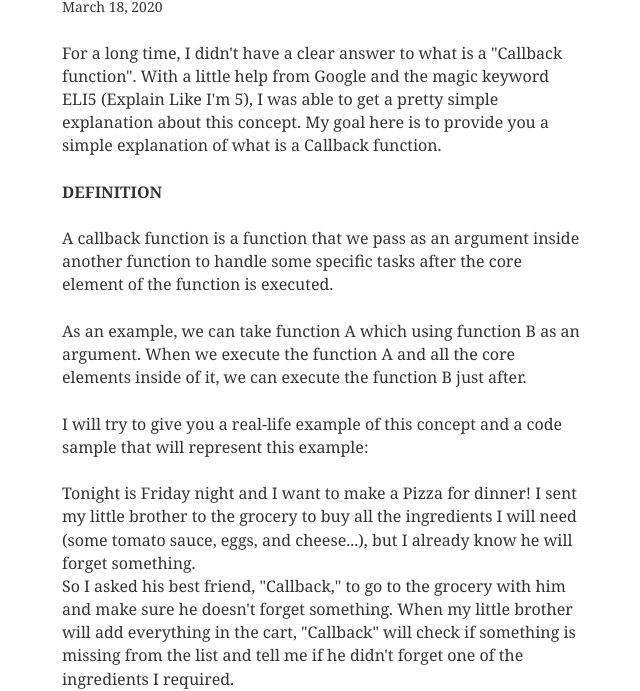
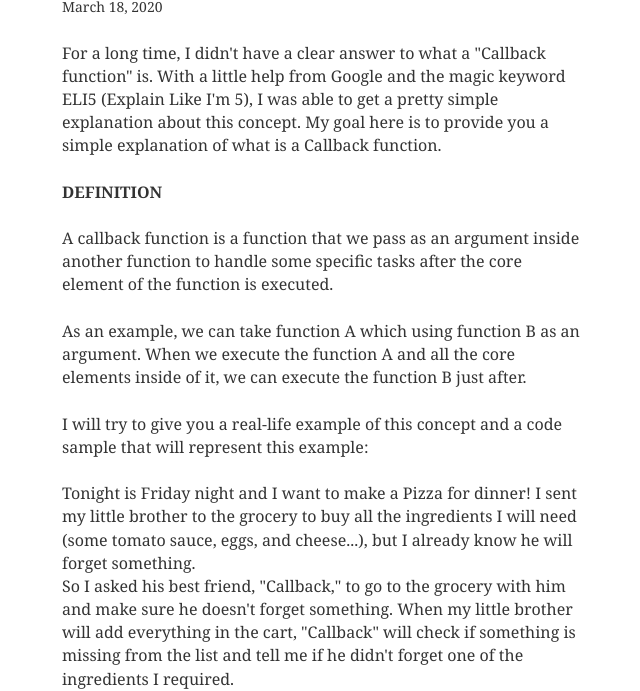
Before and after one commit to kriscard/kriscard_blog, a Gatsby site: page /blog/callback-function/ in a window 1280 px wide. Shown: the part 118-809 px from the top of the page, without its empty margins (317-957 px from the left). Built offline with nearby package versions, Linux system fonts and the light colour scheme; Gatsby itself is replaced by a stand-in of ours; some packages are replaced by stand-ins of ours.

Commit message:
Update Blog “callback-function”

```diff
--- a/content/blog/callback-function.md
+++ b/content/blog/callback-function.md
@@ -4,7 +4,7 @@ date: 2020-03-18T00:54:26.034Z
 title: Callback function
 description: What is a callback function?
 ---
-For a long time, I didn't have a clear answer to what is a "Callback function".  With a little help from Google and the magic keyword ELI5 (Explain Like I'm 5), I was able to get a pretty simple explanation about this concept. My goal here is to provide you a simple explanation of what is a Callback function.
+For a long time, I didn't have a clear answer to what a "Callback function" is.  With a little help from Google and the magic keyword ELI5 (Explain Like I'm 5), I was able to get a pretty simple explanation about this concept. My goal here is to provide you a simple explanation of what is a Callback function.
 
 **DEFINITION**
 
```
